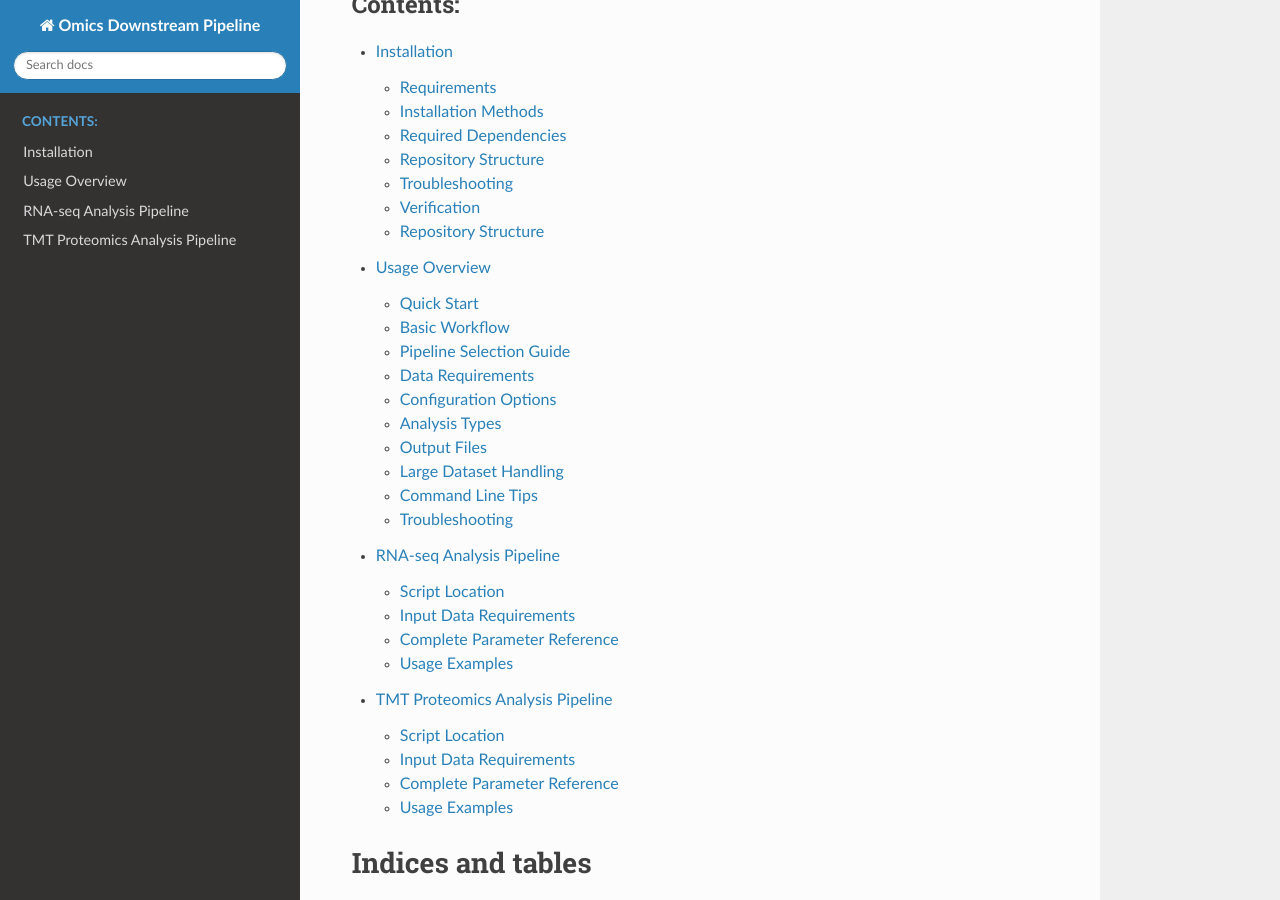
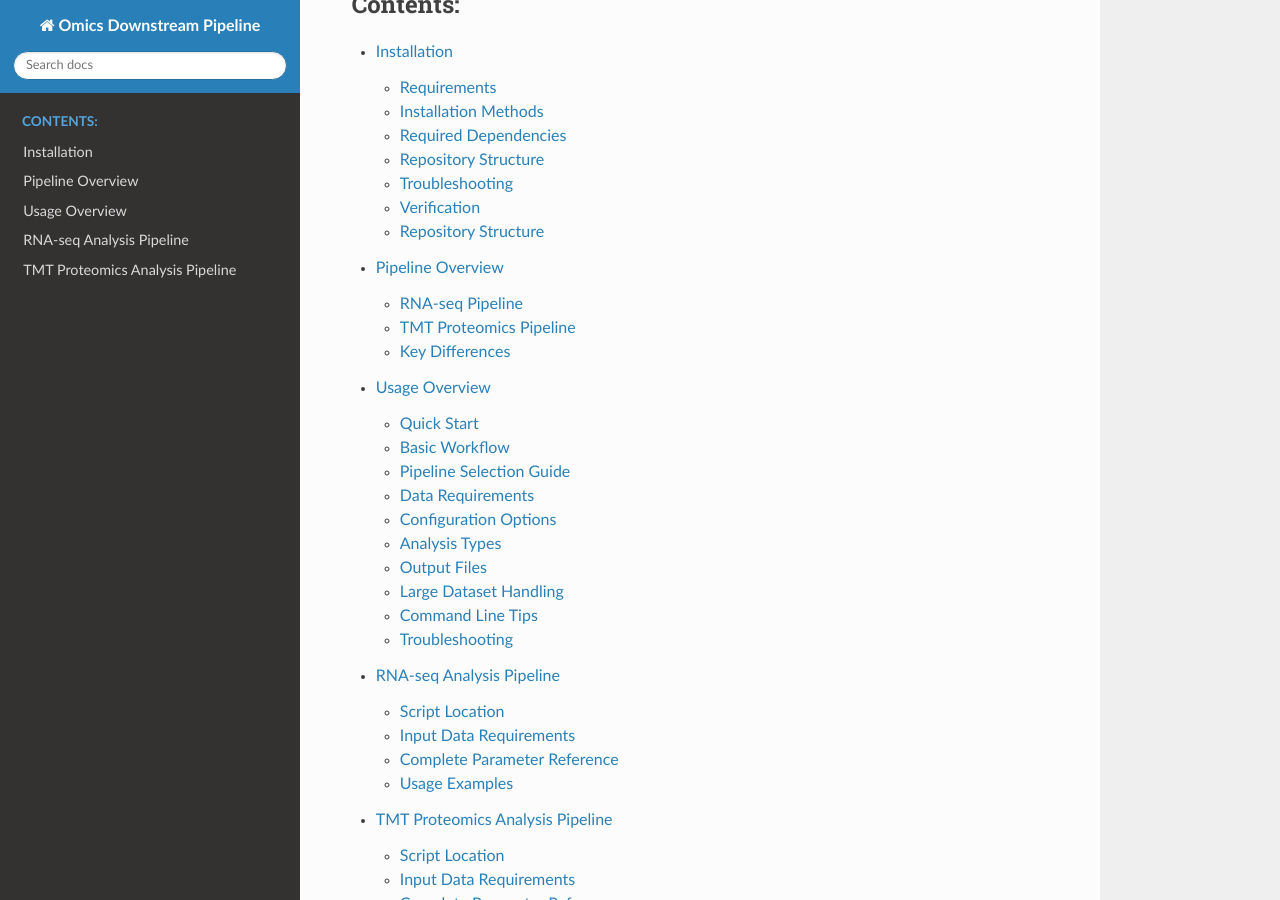
Before and after one commit to StanislavBratchikov/omics_pipeline_documentation_public, a Sphinx documentation site: the page built from docs/index.rst, in a window 1280 px wide and 900 px high, scrolled down 1112 px. Built offline with Sphinx 7.4.7 and the Read the Docs theme 3.1.0, drawn with Linux system fonts in a browser that asks for light colours; part of the change alters nothing that is shown.

Commit message:
adding flowcharts

```diff
--- a/docs/index.rst
+++ b/docs/index.rst
@@ -24,6 +24,7 @@ Features
    :caption: Contents:
 
    installation
+   pipeline_overview
    usage
    rnaseq
    tmt
--- /dev/null
+++ b/docs/pipeline_overview.rst
@@ -0,0 +1,47 @@
+Pipeline Overview
+=================
+
+Visual flowcharts showing the workflow and key parameters for both analysis pipelines.
+
+RNA-seq Pipeline
+---------------
+
+.. image:: rnaseq_pipeline.svg
+   :width: 100%
+   :alt: RNA-seq Pipeline Flowchart
+   :align: center
+
+The RNA-seq pipeline processes featureCounts data through quality control, normalization, differential expression analysis using DESeq2, and functional enrichment.
+
+TMT Proteomics Pipeline
+----------------------
+
+.. image:: Proteomics_pipeline.svg
+   :width: 100%
+   :alt: TMT Proteomics Pipeline Flowchart
+   :align: center
+
+The TMT pipeline analyzes protein expression data with advanced normalization options, batch correction, differential expression using Limma, and pathway analysis.
+
+Key Differences
+--------------
+
+.. list-table::
+   :header-rows: 1
+   :widths: 40 30 30
+
+   * - Feature
+     - RNA-seq
+     - TMT Proteomics
+   * - Input Data
+     - featureCounts files
+     - Protein expression matrix
+   * - Statistical Method
+     - DESeq2
+     - Limma
+   * - Batch Correction
+     - Not available
+     - Combat integration
+   * - Normalization
+     - Size factors
+     - Sum + Peptide + MAD
```
Also changed, not shown: docs/Proteomics_pipeline.svg (added), docs/rnaseq_pipeline.svg (added).
